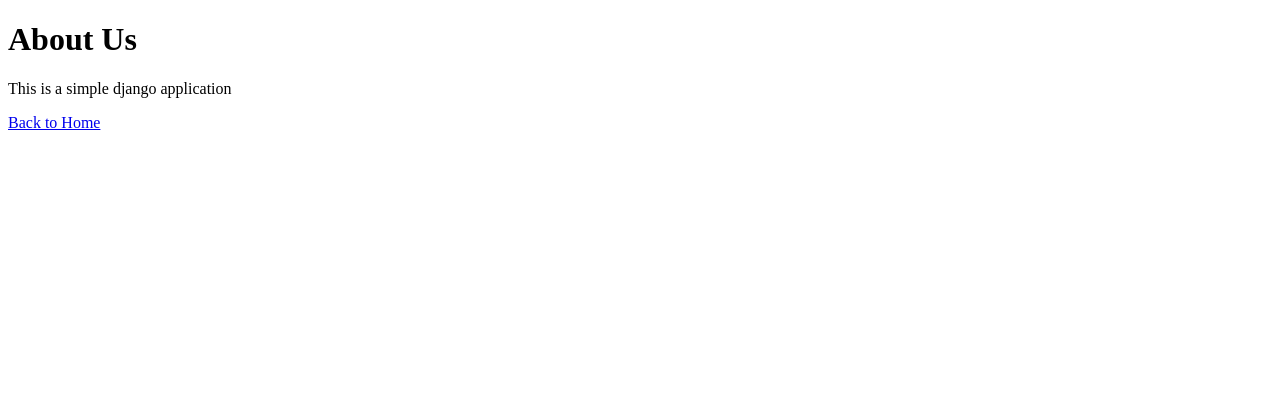
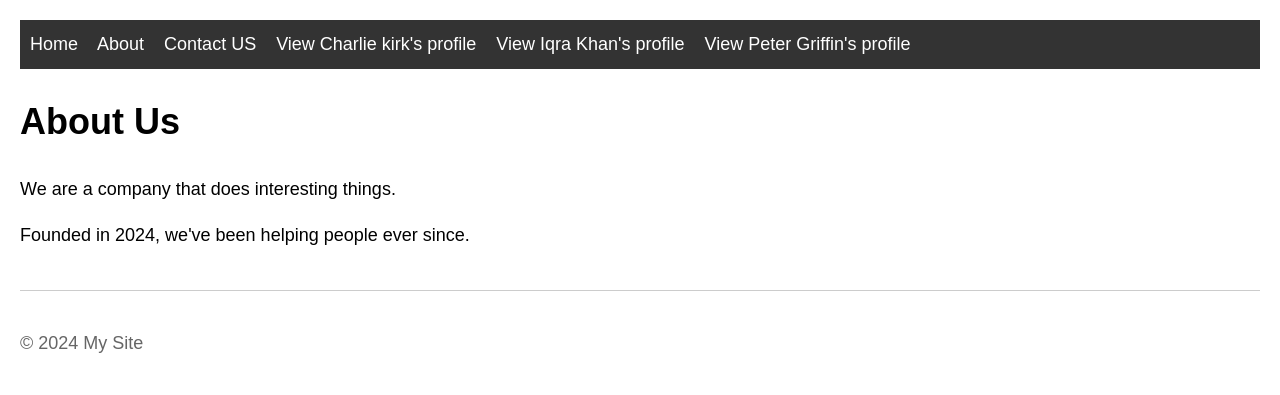
Before and after one commit to iqrakhan5dcu/csc1040_django_1, a Django app: page /about/ in a window 1280 px wide. Shown: the top 395 px of the page. Run offline with Django 5.2, Linux system fonts and the light colour scheme.

Commit message:
week 2 following along with notes - django templates

```diff
--- /dev/null
+++ b/pages/static/css/styles.css
@@ -0,0 +1,30 @@
+body {
+    font-family: Arial, sans-serif;
+    font-size: 18px;
+    line-height: 1.6;
+    margin: 0;
+    padding: 20px;
+}
+
+nav {
+    background-color: #333;
+    padding: 10px;
+    margin-bottom: 20px;
+}
+
+nav a {
+    color: white;
+    text-decoration: none;
+    margin-right: 15px;
+}
+
+nav a:hover {
+    text-decoration: underline;
+}
+
+footer {
+    margin-top: 40px;
+    padding-top: 20px;
+    border-top: 1px solid #ccc;
+    color: #666;
+}
--- a/pages/templates/about.html
+++ b/pages/templates/about.html
@@ -1,12 +1,9 @@
-<!DOCTYPE html>
-<html>
-    <head>
-        <title>About</title>
-    </head>
-    <body>
-        <h1>About Us</h1>
-        <p>This is a simple django application</p>
-        <a href="/">Back to Home</a>
+{% extends 'base.html' %}
 
-    </body>
-</html>
+{% block title %}About Us{% endblock %}
+
+{% block content %}
+<h1>About Us</h1>
+<p>We are a company that does interesting things.</p>
+<p>Founded in 2024, we've been helping people ever since.</p>
+{% endblock %}
--- /dev/null
+++ b/pages/templates/base.html
@@ -0,0 +1,29 @@
+{% load static %}
+<!DOCTYPE html>
+<html lang="en">
+<head>
+    <meta charset="UTF-8">
+    <meta name="viewport" content="width=device-width, initial-scale=1.0">
+    <title>{% block title %}My Site{% endblock %}</title>
+    <link rel="stylesheet" href="{% static 'css/styles.css' %}">
+</head>
+<body>
+    <nav>
+        <a href="{% url 'home' %}">Home</a>
+        <a href="{% url 'about' %}">About</a>
+        <a href="{% url 'contacts' %}">Contact US</a>
+        <a href="{% url 'user_profile' id=1 %}">View Charlie kirk's profile</a>
+        <a href="{% url 'user_profile' id=2 %}">View Iqra Khan's profile</a>
+        <a href="{% url 'user_profile' id=3 %}">View Peter Griffin's profile</a>
+    </nav>
+
+    <main>
+        {% block content %}
+        {% endblock %}
+    </main>
+
+    <footer>
+        <p>&copy; 2024 My Site</p>
+    </footer>
+</body>
+</html>
--- a/pages/urls.py
+++ b/pages/urls.py
@@ -5,5 +5,6 @@ from . import views
 urlpatterns = [
     path("", views.home, name="home"), # homepage for 0.0.0.0:8000
     path("about/", views.about, name="about"),
-    path("contacts/", views.contacts, name="contacts")
+    path("contacts/", views.contacts, name="contacts"),
+    path('users/<int:id>/', views.user_profile, name='user_profile'),
 ]
--- a/pages/views.py
+++ b/pages/views.py
@@ -17,3 +17,18 @@ def about(request):
 
 def contacts(request):
     return render(request, 'contacts.html')
+
+def user_profile(request, id):
+    # in a real app youd fetch from a database
+    users = {
+        1: {'name' : 'Charlie Kirk', 'email' : 'charlie@USA.com'},
+        2: {'name' : 'Iqra Khan', 'email' : 'iqra552khan@gmail.com'},
+        3: {'name' : 'Peter Griffin', 'email' : 'peter@gmail.com'},
+
+    }
+
+    user = users.get(id)
+    if user is None:
+        return render(request, 'not_found.html', {'id' : id})
+
+    return render(request, 'profile.html', {'user' : user, 'id' : id})
```
Also changed, not shown: pages/templates/contacts.html (+7 -11 lines), pages/templates/home.html (+9 -9 lines), pages/templates/not_found.html (added, +11 -0 lines), pages/templates/profile.html (added, +12 -0 lines).
